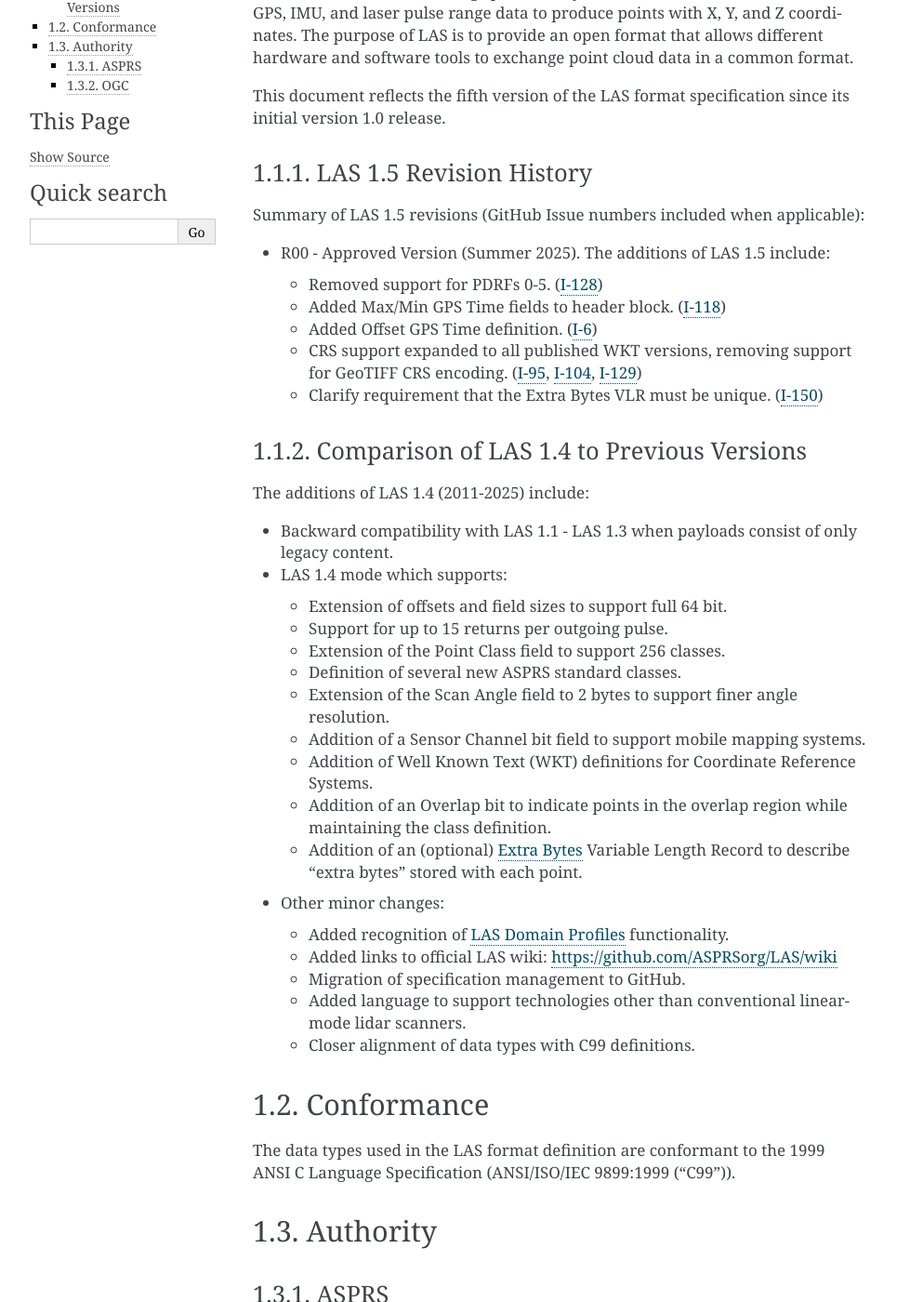
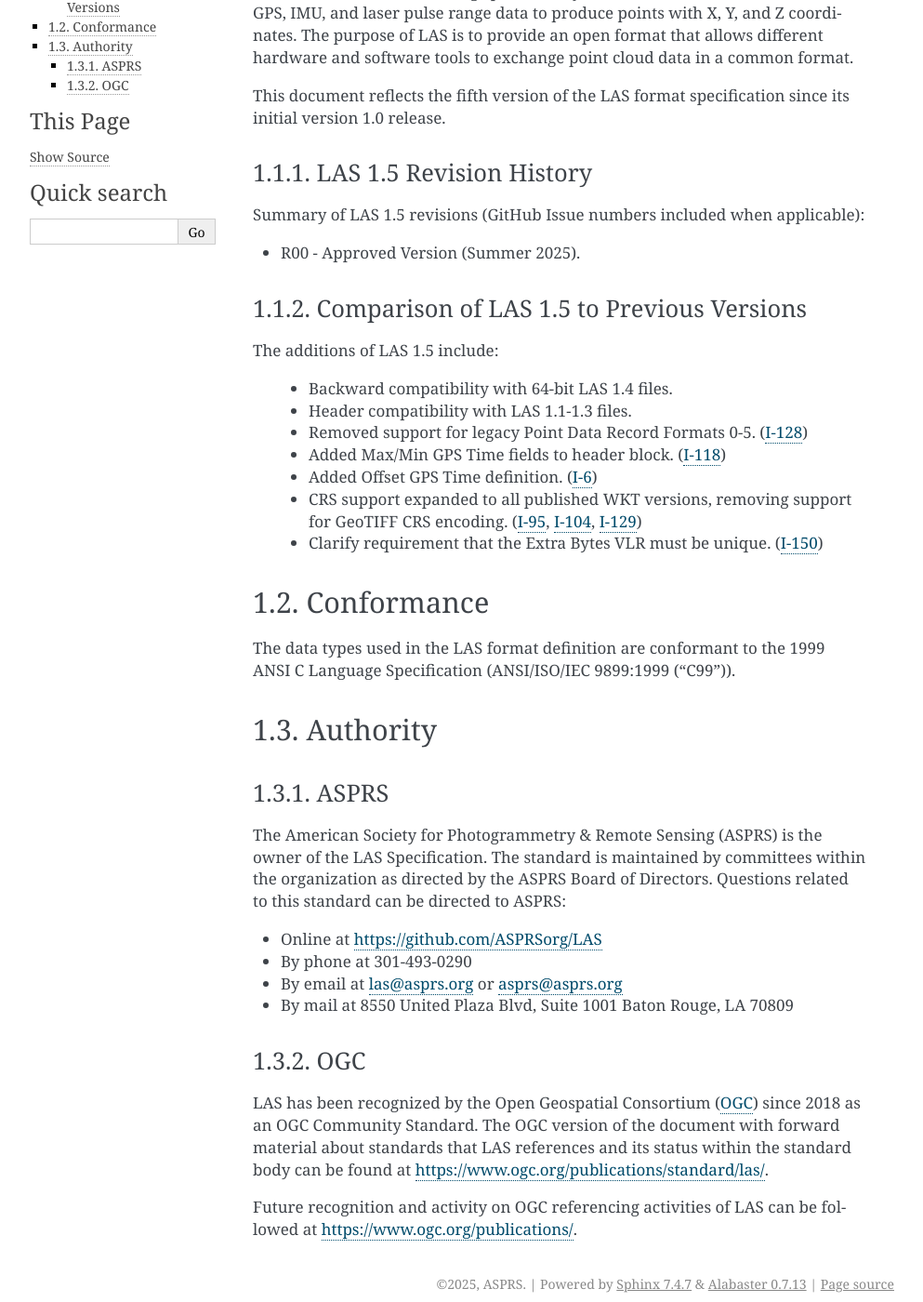
Before and after one commit to ASPRSorg/LAS, a Sphinx documentation site: the page built from source/01_intro.txt, in a window 1280 px wide and 1400 px high, scrolled down 244 px. Shown: the whole window at 93% size, without its empty margins (148-1141 px from the left). Built offline with Sphinx 7.4.7, drawn with Linux system fonts in a browser that asks for light colours; the version number could not be read and is left out; some of the changed text lies outside the part shown.

Commit message:
Remove version history for LAS 1.4 based on this week's LWG meeting. (#131)

```diff
--- a/source/01_intro.txt
+++ b/source/01_intro.txt
@@ -21,9 +21,17 @@ LAS 1.5 Revision History
 
 Summary of LAS 1.5 revisions (GitHub Issue numbers included when applicable):
 
-* R00 - Approved Version (Summer 2025). The additions of LAS 1.5 include:
+* R00 - Approved Version (Summer 2025).
 
-  * Removed support for PDRFs 0-5.
+
+Comparison of LAS 1.5 to Previous Versions
+~~~~~~~~~~~~~~~~~~~~~~~~~~~~~~~~~~~~~~~~~~~~~~~~~~~~~~~~~~~~~~~~~~~~~~~~~~~~~~~~
+
+The additions of LAS 1.5 include:
+
+  * Backward compatibility with 64-bit LAS 1.4 files.
+  * Header compatibility with LAS 1.1-1.3 files.
+  * Removed support for legacy Point Data Record Formats 0-5.
     (`I-128 <https://github.com/ASPRSorg/LAS/issues/128>`_)
   * Added Max/Min GPS Time fields to header block.
     (`I-118 <https://github.com/ASPRSorg/LAS/issues/118>`_)
@@ -35,38 +43,6 @@ Summary of LAS 1.5 revisions (GitHub Issue numbers included when applicable):
     `I-129 <https://github.com/ASPRSorg/LAS/issues/129>`_)
   * Clarify requirement that the Extra Bytes VLR must be unique.
     (`I-150 <https://github.com/ASPRSorg/LAS/issues/150>`_)
-
-
-Comparison of LAS 1.4 to Previous Versions
-~~~~~~~~~~~~~~~~~~~~~~~~~~~~~~~~~~~~~~~~~~~~~~~~~~~~~~~~~~~~~~~~~~~~~~~~~~~~~~~~
-
-The additions of LAS 1.4 (2011-2025) include:
-
-* Backward compatibility with LAS 1.1 - LAS 1.3 when payloads consist of only
-  legacy content.
-* LAS 1.4 mode which supports:
-
-  * Extension of offsets and field sizes to support full 64 bit.
-  * Support for up to 15 returns per outgoing pulse.
-  * Extension of the Point Class field to support 256 classes.
-  * Definition of several new ASPRS standard classes.
-  * Extension of the Scan Angle field to 2 bytes to support finer angle resolution.
-  * Addition of a Sensor Channel bit field to support mobile mapping systems.
-  * Addition of Well Known Text (WKT) definitions for Coordinate Reference
-    Systems.
-  * Addition of an Overlap bit to indicate points in the overlap
-    region while maintaining the class definition.
-  * Addition of an (optional) :ref:`extrabytes_vlr_label` Variable Length Record to describe
-    "extra bytes" stored with each point.
-
-* Other minor changes:
-
-  * Added recognition of :ref:`domainprofile_label` functionality.
-  * Added links to official LAS wiki: https://github.com/ASPRSorg/LAS/wiki
-  * Migration of specification management to GitHub.
-  * Added language to support technologies other than conventional linear-mode
-    lidar scanners.
-  * Closer alignment of data types with C99 definitions.
 
 
 Conformance
```
